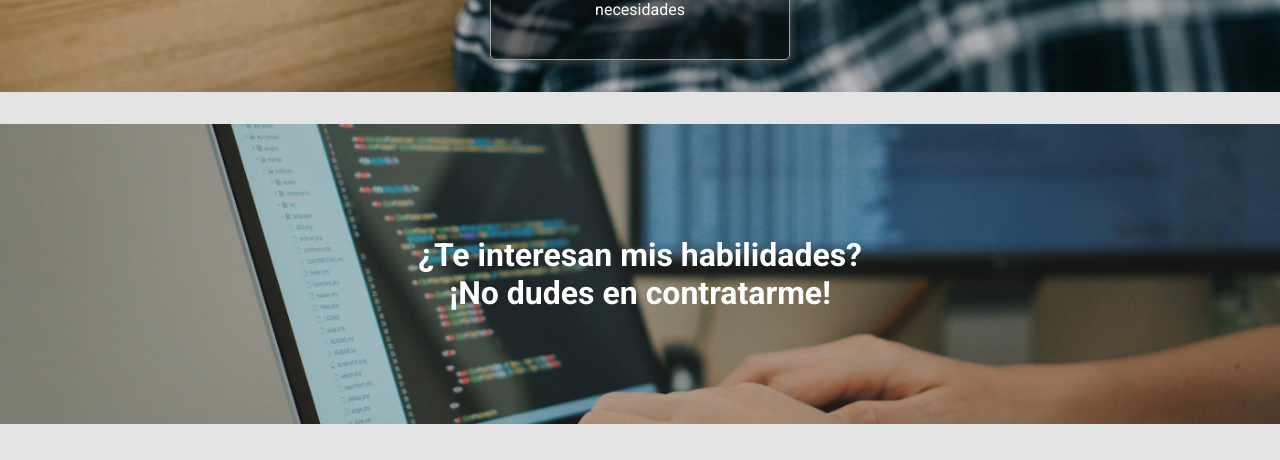
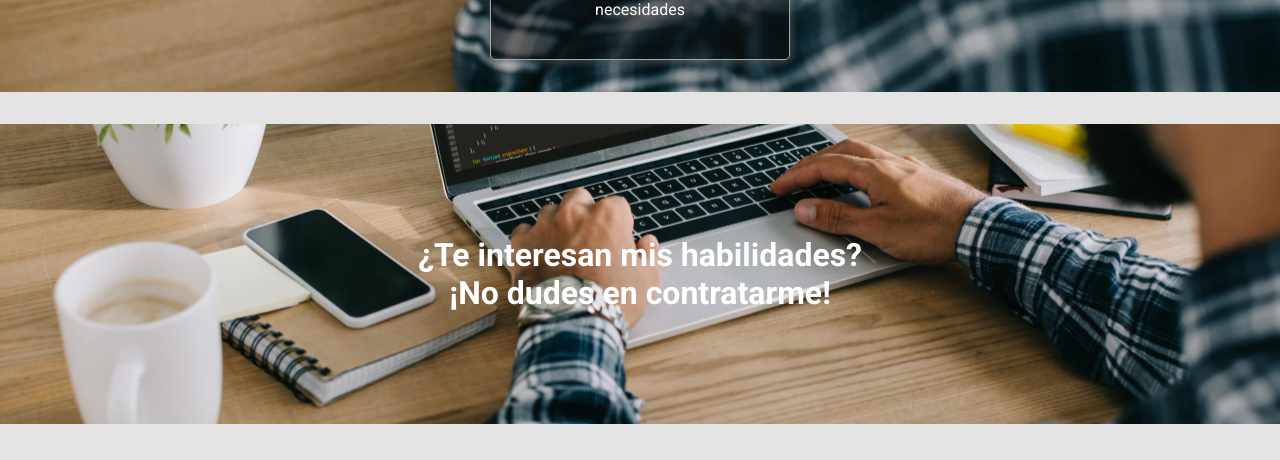
Before and after one commit to Jeremi131/Portafolio-Jeremi, a React (Vite) app: page / in a window 1280 px wide. Shown: the part 2360-2820 px from the top of the page. Built offline with nearby package versions, Linux system fonts and the light colour scheme.

Commit message:
bg-imageeee

```diff
--- a/src/Components/styles/advert.css
+++ b/src/Components/styles/advert.css
@@ -1,6 +1,6 @@
 .advert{
     height: 300px;
-    background-image: url(../../../public/images/advert.jpg);
+    background-image: url(../../../public/images/habilitiesDesktop.jpg);
     background-repeat: no-repeat;
     background-attachment: fixed;
     background-size: cover;
```
